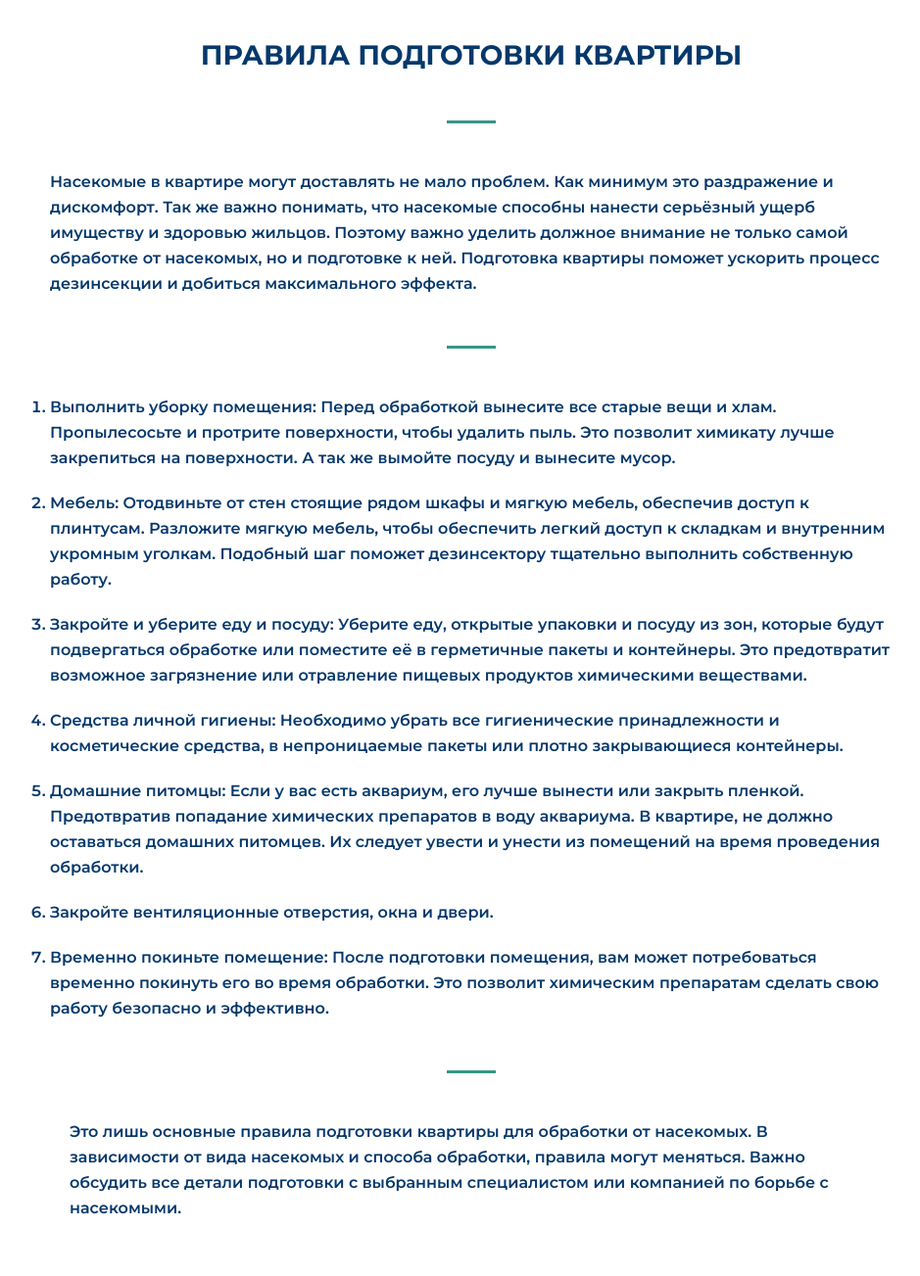
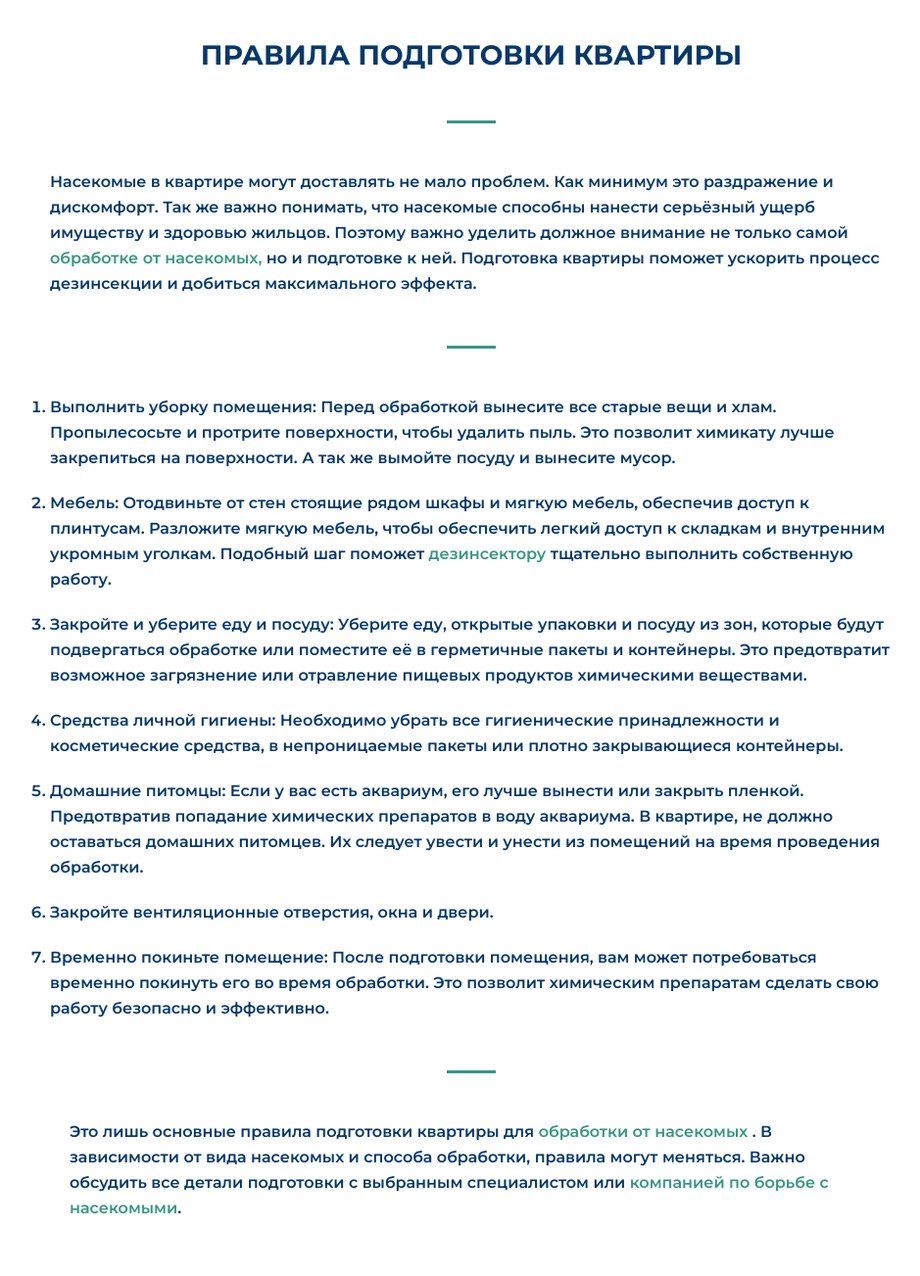
Before and after one commit to DenisJet/CleanHouse, a website: page source/statji/kak-podgotovit-pomechenie/index.html in a window 1280 px wide. Shown: the part 397-1700 px from the top of the page at 98% size, without its empty margins (159-1098 px from the left). Drawn offline with nearby package versions, Linux system fonts and the light colour scheme; files that its build step writes are made by us from their sources.

Commit message:
refactoring

```diff
--- a/source/statji/kak-podgotovit-pomechenie/index.html
+++ b/source/statji/kak-podgotovit-pomechenie/index.html
@@ -250,9 +250,15 @@
               Насекомые в квартире могут доставлять не мало проблем. Как минимум
               это раздражение и дискомфорт. Так же важно понимать, что насекомые
               способны нанести серьёзный ущерб имуществу и здоровью жильцов.
-              Поэтому важно уделить должное внимание не только самой обработке
-              от насекомых, но и подготовке к ней. Подготовка квартиры поможет
-              ускорить процесс дезинсекции и добиться максимального эффекта.
+              Поэтому важно уделить должное внимание не только самой
+              <a
+                href="../../uslugi/dezinsekciya/"
+                target="blank"
+                title="Обработка от насекомых"
+                >обработке от насекомых,
+              </a>
+              но и подготовке к ней. Подготовка квартиры поможет ускорить
+              процесс дезинсекции и добиться максимального эффекта.
             </p>
             <div class="inner-article__text">
               <ol>
@@ -266,8 +272,14 @@
                   Мебель: Отодвиньте от стен стоящие рядом шкафы и мягкую
                   мебель, обеспечив доступ к плинтусам. Разложите мягкую мебель,
                   чтобы обеспечить легкий доступ к складкам и внутренним
-                  укромным уголкам. Подобный шаг поможет дезинсектору тщательно
-                  выполнить собственную работу.
+                  укромным уголкам. Подобный шаг поможет
+                  <a
+                    href="../../uslugi/dezinsekciya/"
+                    target="blank"
+                    title="Вызвать дезинсектора"
+                    >дезинсектору
+                  </a>
+                  тщательно выполнить собственную работу.
                 </li>
                 <li>
                   Закройте и уберите еду и посуду: Уберите еду, открытые
@@ -297,10 +309,18 @@
                 </li>
               </ol>
               <p class="inner-article__text">
-                Это лишь основные правила подготовки квартиры для обработки от
-                насекомых. В зависимости от вида насекомых и способа обработки,
-                правила могут меняться. Важно обсудить все детали подготовки с
-                выбранным специалистом или компанией по борьбе с насекомыми.
+                Это лишь основные правила подготовки квартиры для
+                <a
+                  href="../../uslugi/"
+                  target="blank"
+                  title="Услуги по обработке от насекомых"
+                  >обработки от насекомых </a
+                >. В зависимости от вида насекомых и способа обработки, правила
+                могут меняться. Важно обсудить все детали подготовки с выбранным
+                специалистом или
+                <a href="/" target="blank" title="СЭС Служба"
+                  >компанией по борьбе с насекомыми</a
+                >.
               </p>
             </div>
           </div>
```
